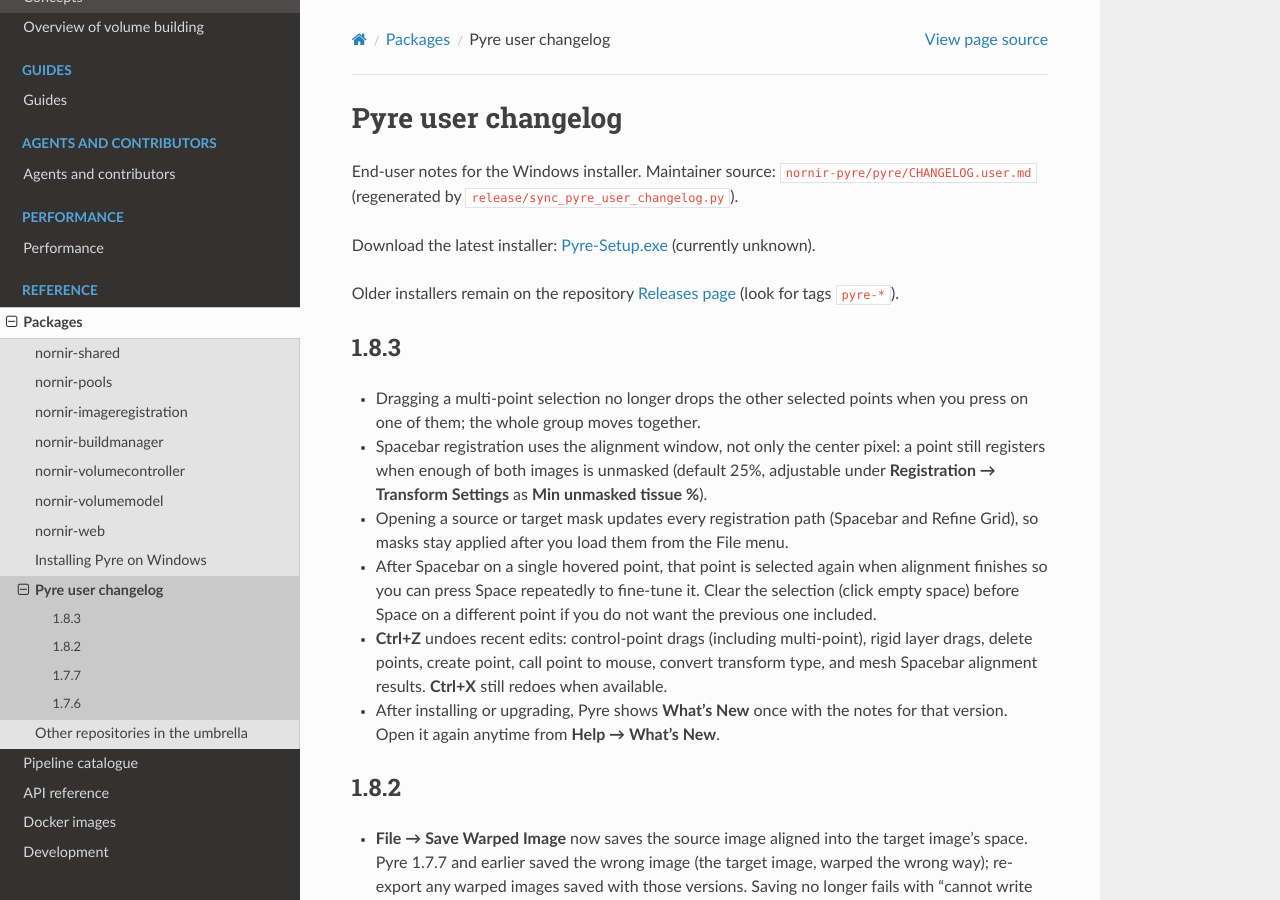
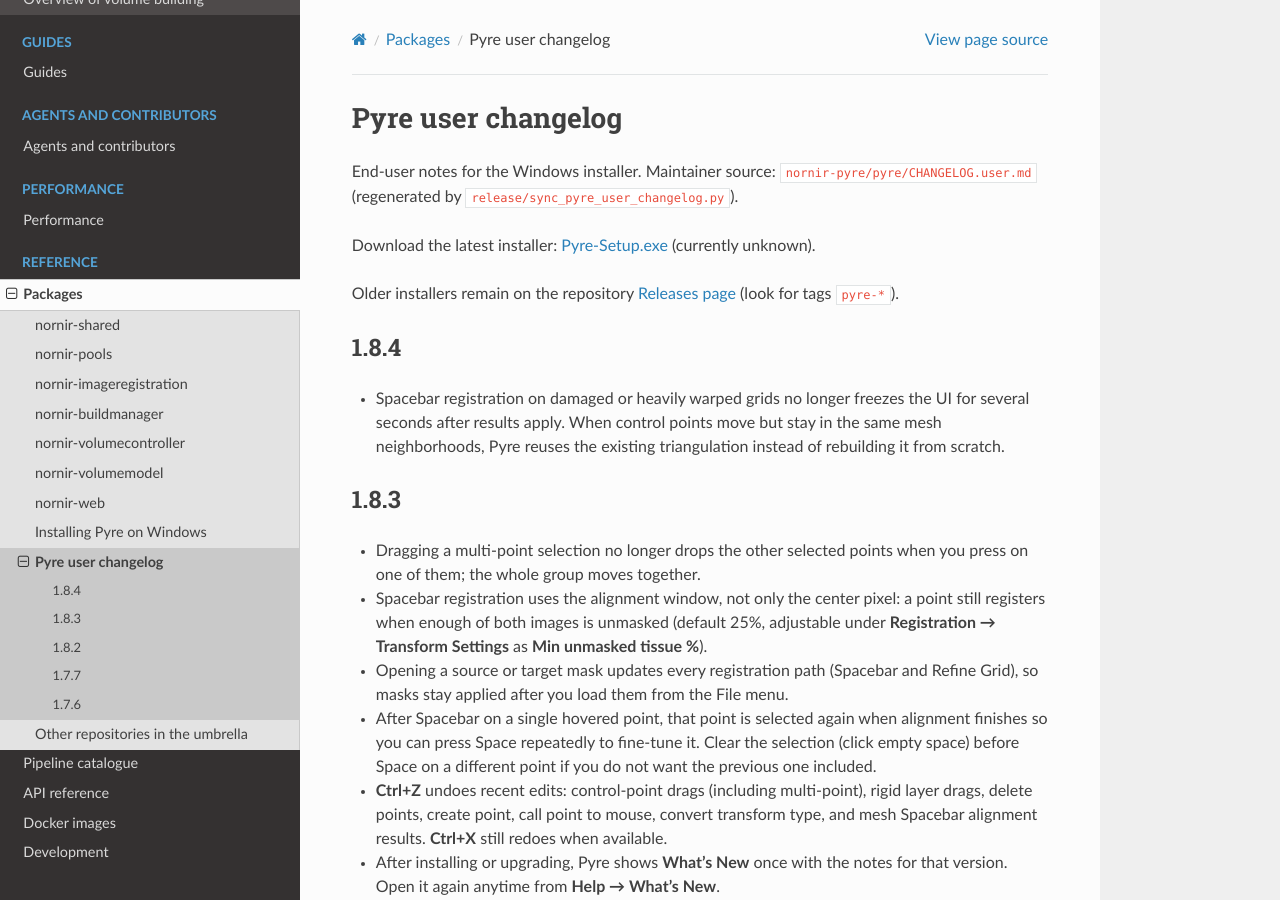
Before and after one commit to jamesra/nornir, a Sphinx documentation site: the page built from docs/packages/pyre_changelog.rst, in a window 1280 px wide and 900 px high. Built offline with Sphinx 7.4.7 and the Read the Docs theme 3.1.0, drawn with Linux system fonts in a browser that asks for light colours.

Commit message:
Update nornir-pyre: 1.8.4 Spacebar triangulation freeze fix

```diff
--- a/docs/packages/pyre_changelog.rst
+++ b/docs/packages/pyre_changelog.rst
@@ -11,6 +11,11 @@
 Older installers remain on the repository
 `Releases page <https://github.com/jamesra/nornir/releases>`_
 (look for tags ``pyre-*``).
+
+1.8.4
+-----
+
+* Spacebar registration on damaged or heavily warped grids no longer freezes the UI for several seconds after results apply. When control points move but stay in the same mesh neighborhoods, Pyre reuses the existing triangulation instead of rebuilding it from scratch.
 
 1.8.3
 -----
```
Also changed, not shown: 1 other file.
